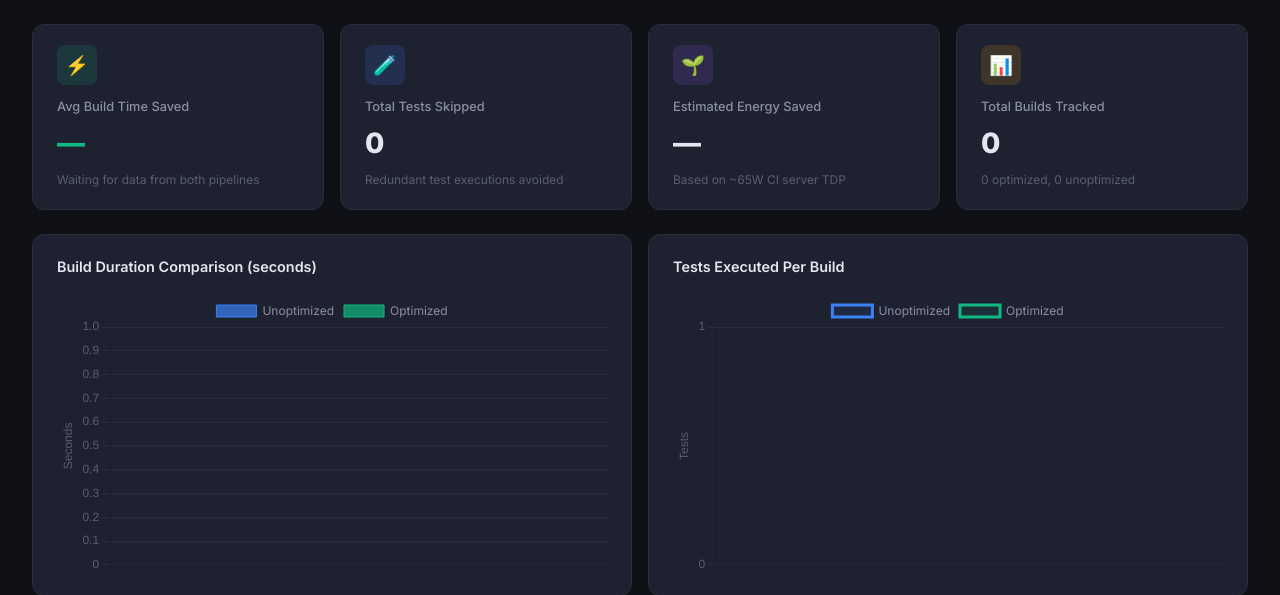
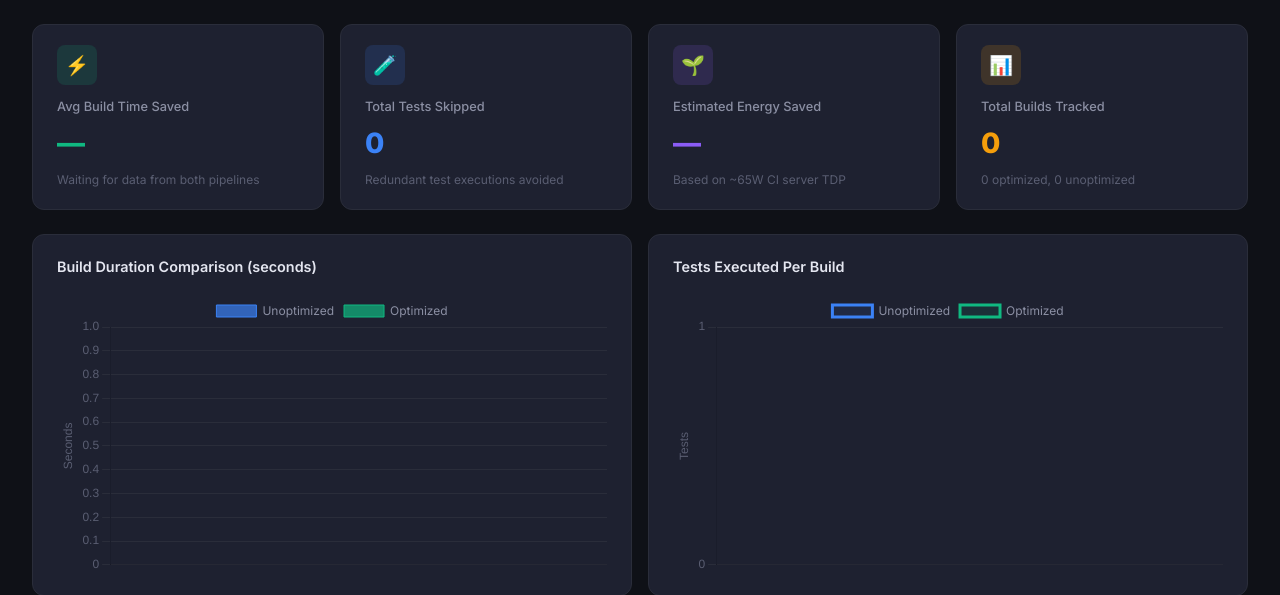
Before and after one commit to Beliver-247/greendevops-release-dashboard, a Flask app: page / in a window 1280 px wide. Shown: the part 77-672 px from the top of the page. Run offline with Flask 3, Linux system fonts and the light colour scheme; data that the repository does not hold is empty.

Commit message:
feat: add color-coded styling for dashboard metric values

```diff
--- a/templates/index.html
+++ b/templates/index.html
@@ -133,6 +133,9 @@
         .card-label { font-size: 0.8rem; color: var(--text-secondary); margin-bottom: 0.25rem; font-weight: 500; }
         .card-value { font-size: 1.75rem; font-weight: 800; letter-spacing: -0.03em; }
         .card-value.green { color: var(--green); }
+        .card-value.blue { color: var(--blue); }
+        .card-value.purple { color: var(--purple); }
+        .card-value.amber { color: var(--amber); }
         .card-sub { font-size: 0.75rem; color: var(--text-muted); margin-top: 0.25rem; }
 
         /* ── Charts ───────────────────────────────────────── */
@@ -246,19 +249,19 @@
             <div class="card">
                 <div class="card-icon blue">🧪</div>
                 <div class="card-label">Total Tests Skipped</div>
-                <div class="card-value" id="stat-tests-skipped">—</div>
+                <div class="card-value blue" id="stat-tests-skipped">—</div>
                 <div class="card-sub" id="stat-tests-detail">Redundant test executions avoided</div>
             </div>
             <div class="card">
                 <div class="card-icon purple">🌱</div>
                 <div class="card-label">Estimated Energy Saved</div>
-                <div class="card-value" id="stat-energy">—</div>
+                <div class="card-value purple" id="stat-energy">—</div>
                 <div class="card-sub">Based on ~65W CI server TDP</div>
             </div>
             <div class="card">
                 <div class="card-icon amber">📊</div>
                 <div class="card-label">Total Builds Tracked</div>
-                <div class="card-value" id="stat-total-builds">—</div>
+                <div class="card-value amber" id="stat-total-builds">—</div>
                 <div class="card-sub" id="stat-builds-detail">Across both pipelines</div>
             </div>
         </div>
```
